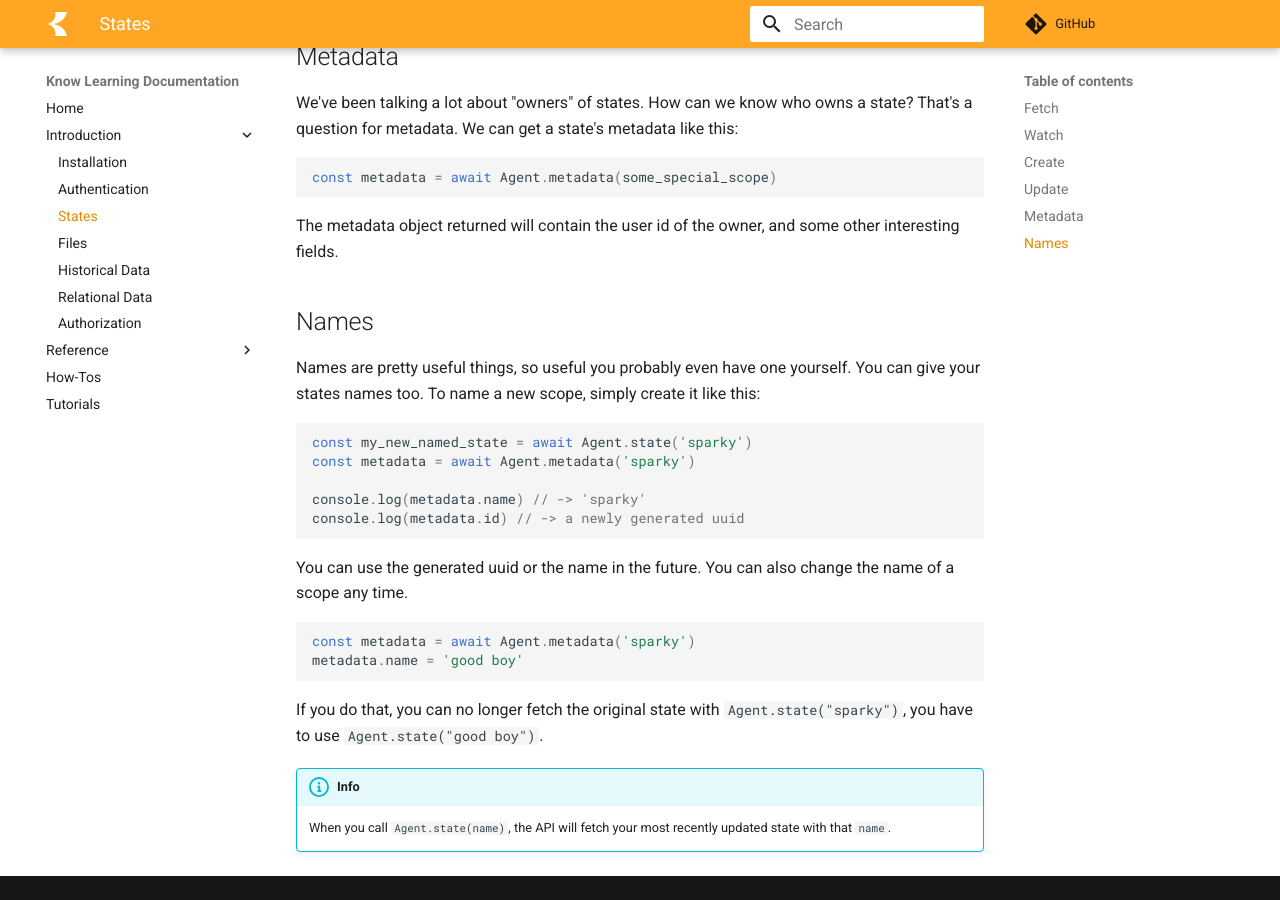
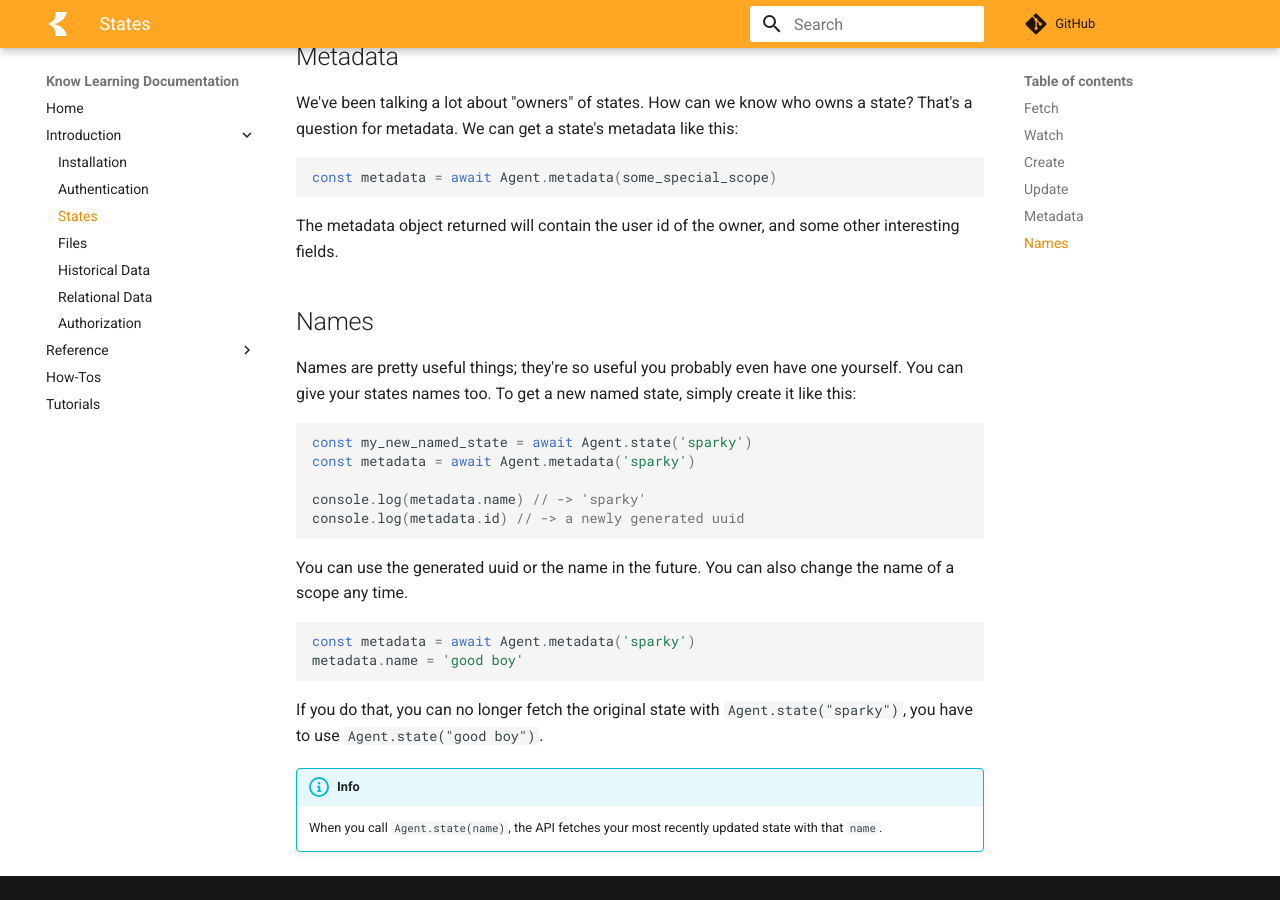
Before and after one commit to knowlearning/documentation, an MkDocs documentation site: the page built from docs/introduction/states.md, in a window 1280 px wide and 900 px high, scrolled down 1627 px. Built offline with MkDocs 1.6.1 and Material for MkDocs 9.7.7, drawn with Linux system fonts in a browser that asks for light colours; comment, search, counter and statistics services are not loaded.

````diff
--- a/docs/introduction/states.md
+++ b/docs/introduction/states.md
@@ -73,9 +73,10 @@ The metadata object returned will contain the user id of the owner, and some oth
 
 ## Names
 
-Names are pretty useful things, so useful you probably even have one yourself.
+Names are pretty useful things;
+they're so useful you probably even have one yourself.
 You can give your states names too.
-To name a new scope, simply create it like this:
+To get a new named state, simply create it like this:
 
 ```javascript
 const my_new_named_state = await Agent.state('sparky')
@@ -97,4 +98,4 @@ If you do that, you can no longer fetch the original state with ```Agent.state("
 
 !!! info
 
-    When you call ```Agent.state(name)```, the API will fetch your most recently updated state with that ```name```.
+    When you call ```Agent.state(name)```, the API fetches your most recently updated state with that ```name```.
````
Also changed, not shown: docs/introduction/historical-data.md (+1 -1 lines).
